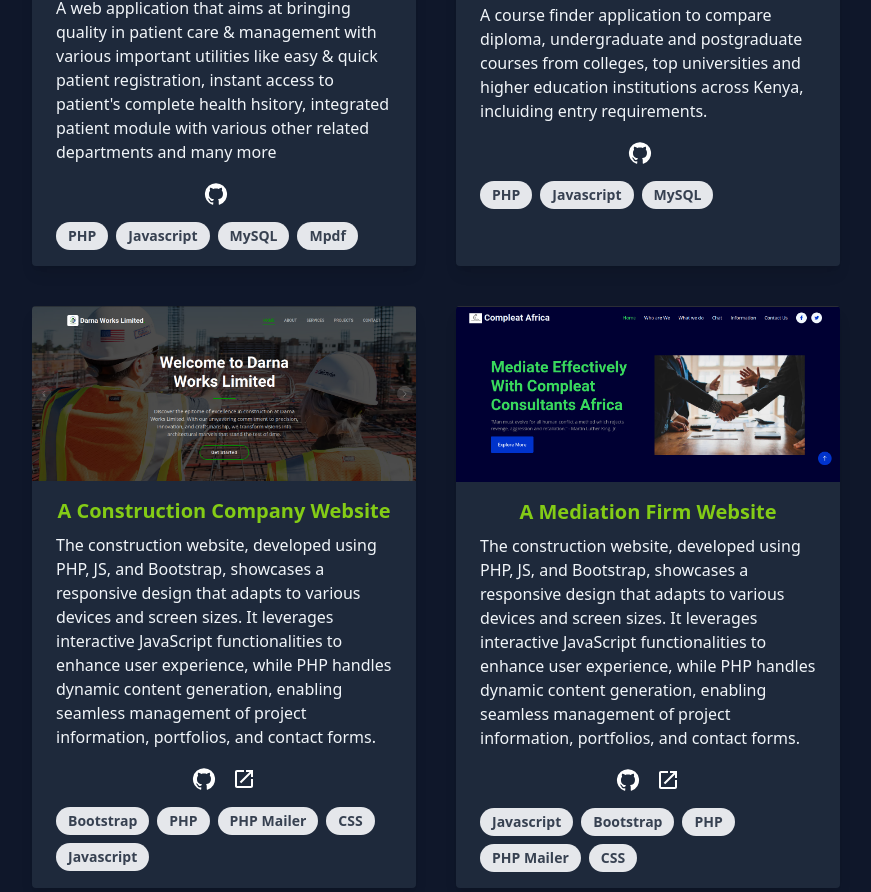
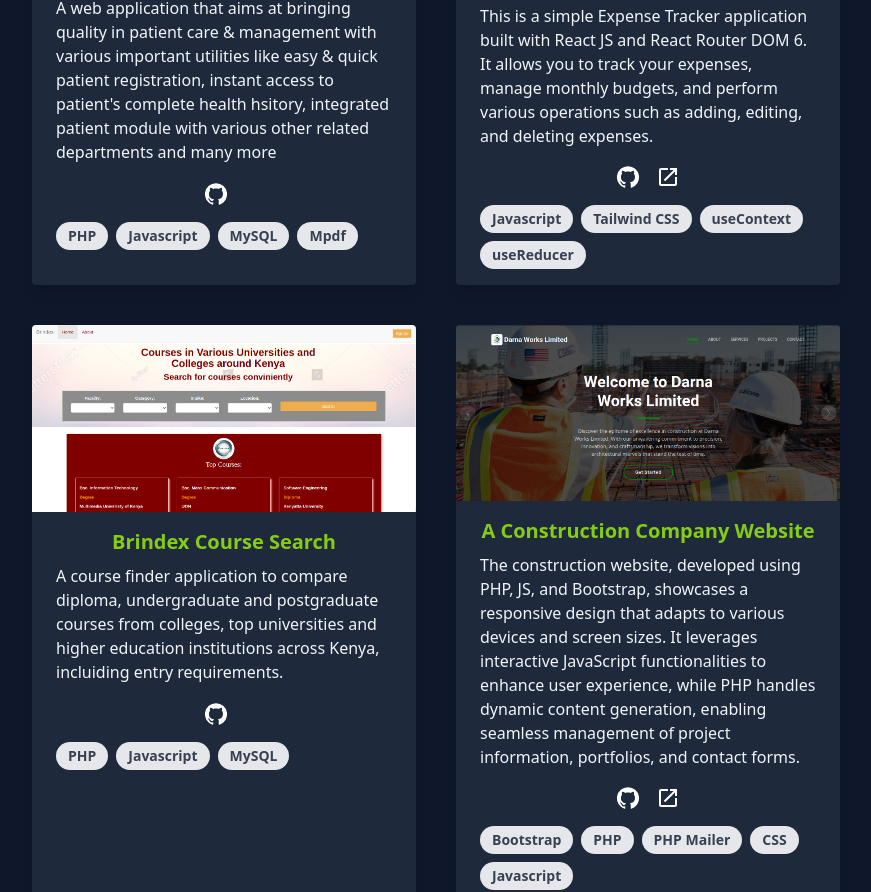
Before and after one commit to Benson306/my-portfolio, a React (Create React App) app: page / in a window 1280 px wide. Shown: the part 3128-4020 px from the top of the page, without its empty margins (204-1075 px from the left). Built offline with nearby package versions, Linux system fonts and the light colour scheme.

Commit message:
Project Added

```diff
--- a/src/components/Projects.js
+++ b/src/components/Projects.js
@@ -55,6 +55,15 @@ const Projects = ({projectsRef}) => {
         />
 
         <Card
+            image="expense.png"
+            title="React Expense Tracker"
+            description="This is a simple Expense Tracker application built with React JS and React Router DOM 6. It allows you to track your expenses, manage monthly budgets, and perform various operations such as adding, editing, and deleting expenses."
+            github="https://github.com/Benson306/expense-tracker"
+            link="https://bens-expense-tracker.netlify.app"
+            languages={["Javascript","Tailwind CSS", "useContext", "useReducer"]}
+        />
+
+        <Card
             image="brindex.png"
             title="Brindex Course Search"
             description="A course finder application to compare diploma, undergraduate and postgraduate courses from colleges, top universities and higher education institutions across Kenya, incluiding entry requirements."
@@ -68,7 +77,7 @@ const Projects = ({projectsRef}) => {
             title="A Construction Company Website"
             description="The construction website, developed using PHP, JS, and Bootstrap, showcases a responsive design that adapts to various devices and screen sizes. It leverages interactive JavaScript functionalities to enhance user experience, while PHP handles dynamic content generation, enabling seamless management of project information, portfolios, and contact forms."
             github="https://github.com/Benson306/darnaworks"
-            link="https://daranaworkslimited.co.ke"
+            link="https://compleat.co.ke/darna"
             languages={["Bootstrap","PHP","PHP Mailer","CSS", "Javascript"]}
         />
 
```
Also changed, not shown: src/images/expense.png (added).
